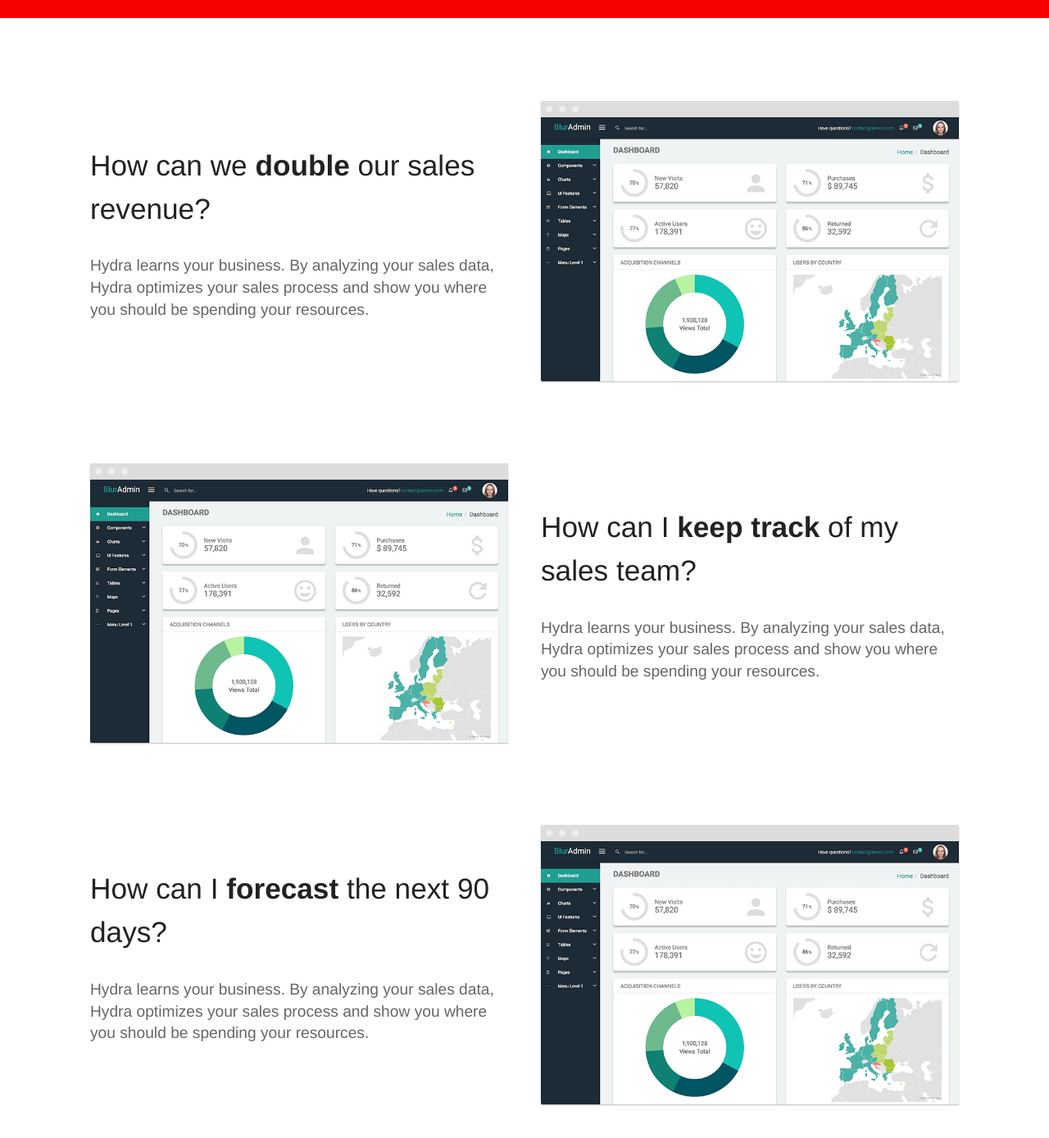
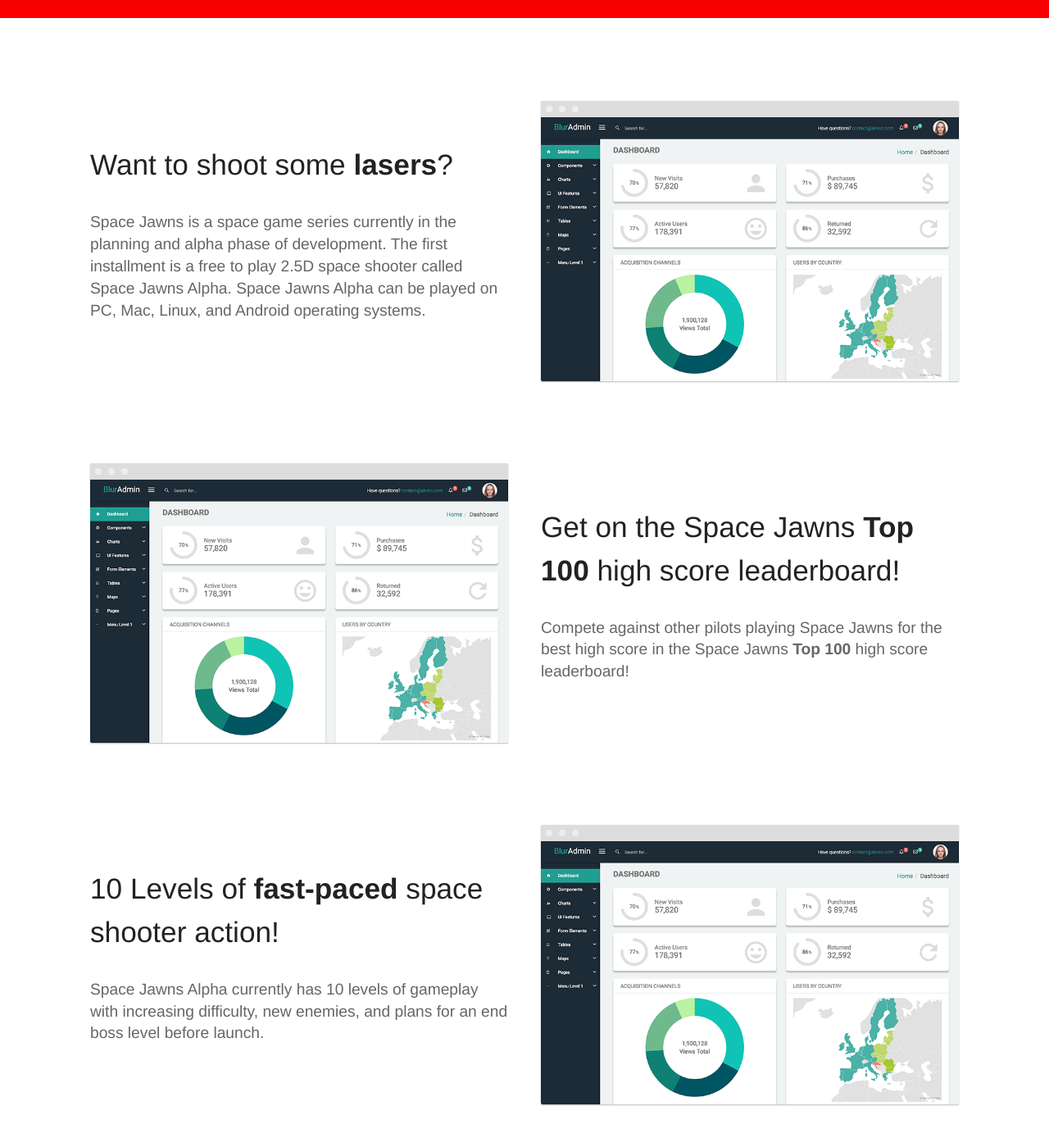
Before and after one commit to sk33lz/spacejawns, a Jekyll site: the page built from docs/index.html, in a window 1280 px wide and 1400 px high, scrolled down 1106 px. Shown: the top 1388 px of the window at 82% size. Built offline with Jekyll 4.4.1, drawn with Linux system fonts in a browser that asks for light colours; some of the changed text lies outside the part shown.

Commit message:
Adding homepage content.

```diff
--- a/docs/index.html
+++ b/docs/index.html
@@ -22,11 +22,11 @@
 	<section>
 		<div class="container flex">
 			<div class="text">
-				<h2>How can we <strong>double</strong> our sales revenue?</h2>
-				<p>Hydra learns your business. By analyzing your sales data, Hydra optimizes your sales process and show you where you should be spending your resources. </p>
+				<h2>Want to shoot some <strong>lasers</strong>?</h2>
+				<p>Space Jawns is a space game series currently in the planning and alpha phase of development. The first installment is a free to play 2.5D space shooter called Space Jawns Alpha. Space Jawns Alpha can be played on PC, Mac, Linux, and Android operating systems.</p>
 			</div>
 			<div class="image">
-				<img src="{{ site.url }}/images/dashboard.png" alt="Screenshot" class="screenshot" />
+				<img src="{{ site.url }}/images/dashboard.png" alt="A screenshot of Space Jawns ship shooting lasers in-game." class="screenshot" />
 			</div>
 		</div>
 	</section>
@@ -34,11 +34,11 @@
 	<section>
 		<div class="container flex">
 			<div class="text">
-				<h2>How can I <strong>keep track</strong> of my sales team?</h2>
-				<p>Hydra learns your business. By analyzing your sales data, Hydra optimizes your sales process and show you where you should be spending your resources.</p>
+				<h2>Get on the Space Jawns <strong>Top 100</strong> high score leaderboard!</h2>
+				<p>Compete against other pilots playing Space Jawns for the best high score in the Space Jawns <strong>Top 100</strong> high score leaderboard!</p>
 			</div>
 			<div class="image">
-				<img src="{{ site.url }}/images/dashboard.png" alt="Screenshot" class="screenshot" />
+				<img src="{{ site.url }}/images/dashboard.png" alt="A screenshot of the Space Jawns Top 100 page from the website." class="screenshot" />
 			</div>
 		</div>
 	</section>
@@ -46,23 +46,11 @@
 	<section>
 		<div class="container flex">
 			<div class="text">
-				<h2>How can I <strong>forecast</strong> the next 90 days?</h2>
-				<p>Hydra learns your business. By analyzing your sales data, Hydra optimizes your sales process and show you where you should be spending your resources.</p>
+				<h2>10 Levels of <strong>fast-paced</strong> space shooter action!</h2>
+				<p>Space Jawns Alpha currently has 10 levels of gameplay with increasing difficulty, new enemies, and plans for an end boss level before launch.</p>
 			</div>
 			<div class="image">
-				<img src="{{ site.url }}/images/dashboard.png" alt="Screenshot" class="screenshot" />
-			</div>
-		</div>
-	</section>
-
-	<section class="testimonial">
-		<div class="container flex">
-			<div class="testimonial-block">
-				<div class="square-image"><img src="https://source.unsplash.com/6anudmpILw4/600x400" alt="Jim James" class="image"></div>
-				<blockquote>
-					<p class="text">Hydra has shaped the business we have today. We have a repeatable sales process and a strategy to scale our team. I recommend Hydra to any business looking to improve their sales.</p>
-					<p class="author">Jim James - CEO of Global Corp.</p>
-				</blockquote>
+				<img src="{{ site.url }}/images/dashboard.png" alt="A screenshot of the Space Jawns game with multiple enemies and actions happening in the scene." class="screenshot" />
 			</div>
 		</div>
 	</section>
```
